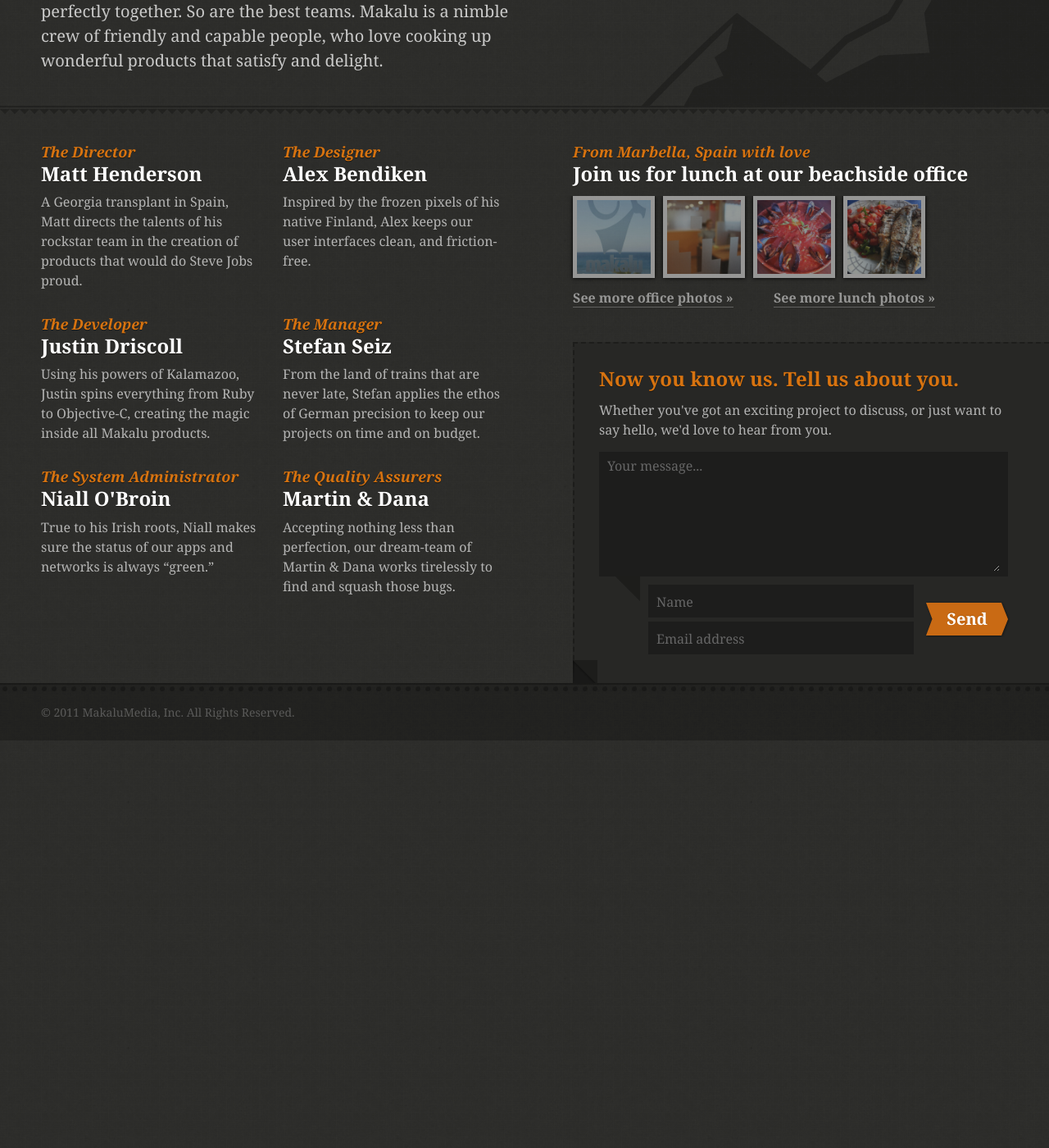
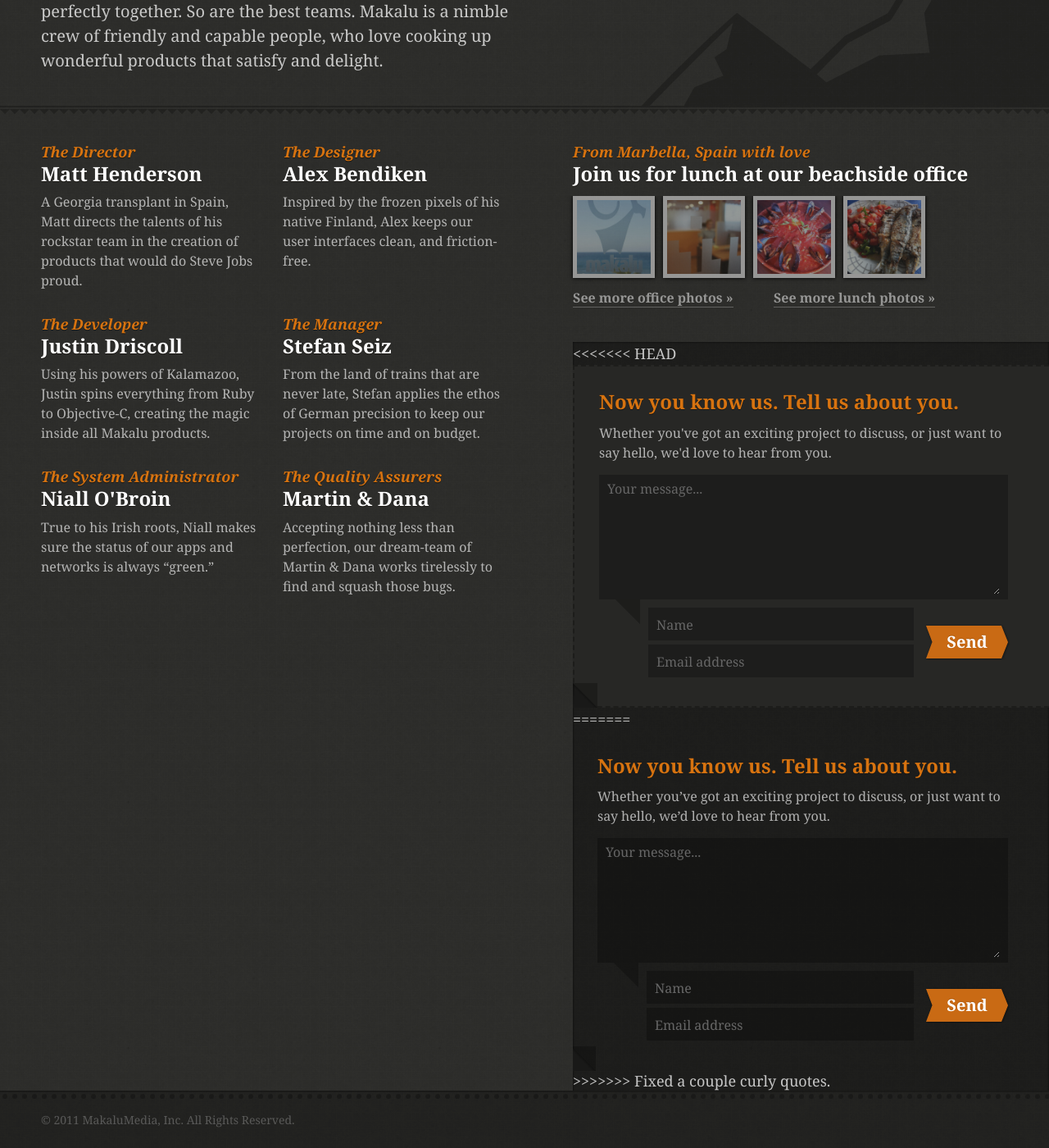
Before and after one commit to makalu/makalu.github.com, a Jekyll site: the page built from index.html, in a window 1280 px wide and 1400 px high, scrolled down 382 px. Shown: the whole window at 82% size. Built offline with Jekyll 4.4.1, drawn with Linux system fonts in a browser that asks for light colours; nearby versions of some CDN libraries; a script that is not in the unit is left out; before the commit the page ends 1285 px from its top, so only the background shows below that.

Commit message:
Fixed a couple curly quotes.

```diff
--- a/index.html
+++ b/index.html
@@ -100,6 +100,7 @@
   </section>
 
   <section id="contact">
+<<<<<<< HEAD
     <div class="card">
       <div id="contact-form" class="face">
         <header>
@@ -132,5 +133,27 @@
         </header>
       </div>
     </div>
+=======
+    <header>
+      <h3>Now you know us. Tell us about you.</h3>
+      <p>Whether you’ve got an exciting project to discuss, or just want to say hello, we’d love to hear from you.</p>
+    </header>
+    <form>
+      <p class="message">
+        <span>
+          <textarea id="message" name="message" placeholder="Your message..."></textarea>
+        </span>
+      </p>
+      <p class="name">
+        <input type="text" id="name" name="name" placeholder="Name">
+      </p>
+      <p class="email">
+        <input type="email" id="email" name="email" placeholder="Email address">
+      </p>
+      <p class="submit">
+        <input type="submit" name="submit" value="Send">
+      </p>
+    </form>
+>>>>>>> Fixed a couple curly quotes.
   </section>
 </section>
```
